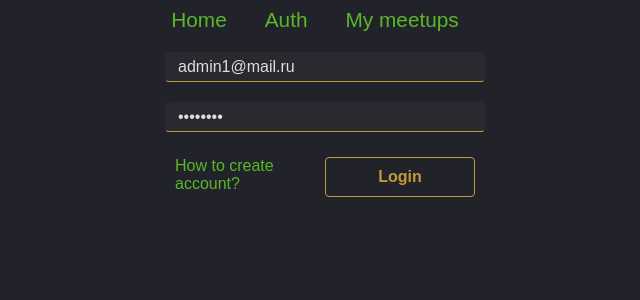
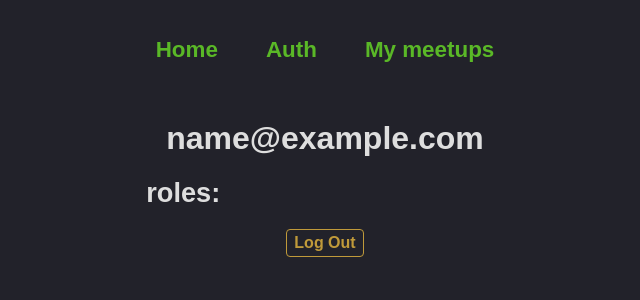
Before and after one commit to knyazev13ivan/meeting-planning, an Angular app: page /auth/login in a window 1280 px wide. Shown: the top 300 px of the page, without its empty margins (323-963 px from the left). Built offline with nearby package versions, Linux system fonts and the light colour scheme; sample sign-in values are in the browser's storage.

Commit message:
add logout and user info

```diff
--- a/src/app/components/header/navigation/navigation.component.scss
+++ b/src/app/components/header/navigation/navigation.component.scss
@@ -6,23 +6,35 @@
   flex-direction: row;
   justify-content: center;
   align-items: center;
+  margin: 30px;
 
   &-list {
     display: flex;
     flex-direction: row;
-    justify-content: center;
+    justify-content: 4center;
     align-items: center;
     list-style: none;
 
     &__elem {
-      margin-right: 20px;
+      // margin-right: 20px;
 
       a {
-        padding: 7px 9px;
+        display: inline-block;
+        // outline: 1px solid orangered; outline-offset: -1px;
+        padding: 7px 24px;
+        border-radius: 5px;
         color: $completed-color;
+        font-weight: bold;
+        font-size: 1.4em;
 
-        font-size: 1.3em;
+        &:hover {
+          background-color: rgb(44, 54, 47);
+        }
+        &:active {
+          background-color: rgb(66, 82, 71);
+        }
       }
     }
+
   }
 }
--- a/src/app/components/meetup-card/meetup-card.component.scss
+++ b/src/app/components/meetup-card/meetup-card.component.scss
@@ -53,10 +53,6 @@
       margin-top: 5px;
       min-width: 170px;
     }
-
-    &__delete-button {
-      background-color: $main-color;
-    }
   }
 
   .important {
--- a/src/app/pages/auth/auth-form/auth-form.component.html
+++ b/src/app/pages/auth/auth-form/auth-form.component.html
@@ -1,4 +1,5 @@
-<div class="auth-form">
+<div class="auth">
+  <div *ngIf="!user" class="auth-form">
     <input
       type="text"
       class="auth-form__login-input"
@@ -21,3 +22,14 @@
       </button>
     </div>
   </div>
+  <div *ngIf="user" class="user-info">
+    <h2 class="user-info__email">{{ user.email }}</h2>
+    <ul class="roles-list">
+      <h3 class="roles-list__caption">roles:</h3>
+      <li class="roles-list__role" *ngFor="let role of user.roles">
+        {{ role.name }}
+      </li>
+    </ul>
+    <button (click)="logout()" class="user-info__logout-button">Log Out</button>
+  </div>
+</div>
--- a/src/app/pages/auth/auth-form/auth-form.component.scss
+++ b/src/app/pages/auth/auth-form/auth-form.component.scss
@@ -60,3 +60,28 @@
     }
   }
 }
+
+.user-info {
+  display: flex;
+  flex-direction: column;
+  justify-content: center;
+  align-items: center;
+
+  &__email {
+    padding: 20px;
+    font-size: 2em;
+  }
+
+  .roles-list {
+    list-style: none;
+    align-self: flex-start;
+
+    &__caption {
+      font-size: 1.7em;
+    }
+  }
+
+  &__logout-button {
+    margin: 20px;
+  }
+}
--- a/src/app/pages/auth/auth-form/auth-form.component.ts
+++ b/src/app/pages/auth/auth-form/auth-form.component.ts
@@ -10,6 +10,7 @@ import { AuthService } from 'src/app/services/auth.service';
 export class AuthFormComponent {
   email: string = 'admin1@mail.ru';
   password: string = 'password';
+  user = this.authService.user;
 
   constructor(private authService: AuthService, private routes: Router) {}
 
@@ -18,4 +19,9 @@ export class AuthFormComponent {
       this.routes.navigate(['my-meetups']);
     });
   }
+
+  logout() {
+    this.authService.logout();
+    this.user = null
+  }
 }
--- a/src/app/services/auth.service.ts
+++ b/src/app/services/auth.service.ts
@@ -4,11 +4,34 @@ import { environment } from '../environments/environments';
 import { map, Observable, of } from 'rxjs';
 import { Router } from '@angular/router';
 
+export interface IRole {
+  id: number;
+  name: string;
+  createdAt: string;
+  updatedAt: string;
+  UserRole: {
+    createdAt: string;
+    id: number;
+    roleId: number;
+    updatedAt: string;
+    userId: number;
+  };
+}
+
+export interface IUser {
+  email: string;
+  exp: number;
+  iat: number;
+  id: number;
+  roles: IRole[];
+}
+
 @Injectable({
   providedIn: 'root',
 })
 export class AuthService {
   baseUrl: string = `${environment.backendOrigin}/auth`;
+  _user: IUser | null = null;
 
   constructor(private http: HttpClient, private routes: Router) {}
 
@@ -30,8 +53,8 @@ export class AuthService {
   public get user(): any {
     const token = this.token;
     if (token) {
-      const user: any = this.parseJwt(token);
-      return user;
+      this._user = this.parseJwt(token);
+      return this._user;
     }
     return null;
   }
@@ -45,8 +68,6 @@ export class AuthService {
     console.log('login in service, email: ', email, ', password: ', password);
     console.log(this.baseUrl);
     console.log({ email, password });
-
-
 
     return this.http
       .post<{ token: string }>(`${this.baseUrl}/login`, { email, password })
@@ -64,6 +85,7 @@ export class AuthService {
 
   logout() {
     localStorage.removeItem('del_meetups_auth_token');
+    this._user = null;
     this.routes.navigate(['auth/login']);
   }
 }
```
Lines whose indentation alone changed are shown as unchanged.
